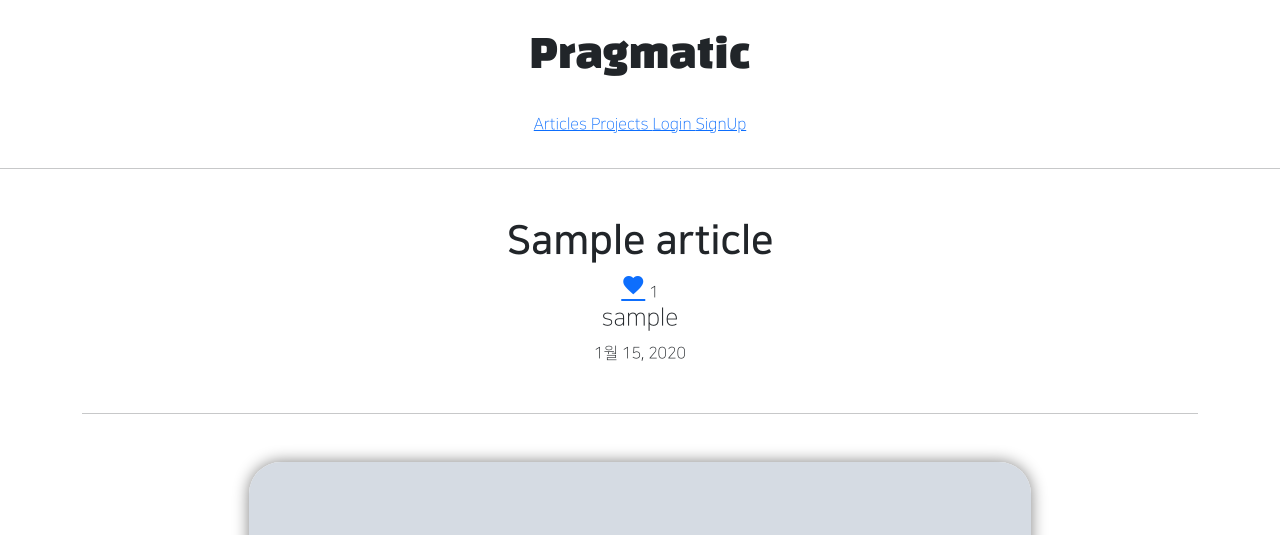
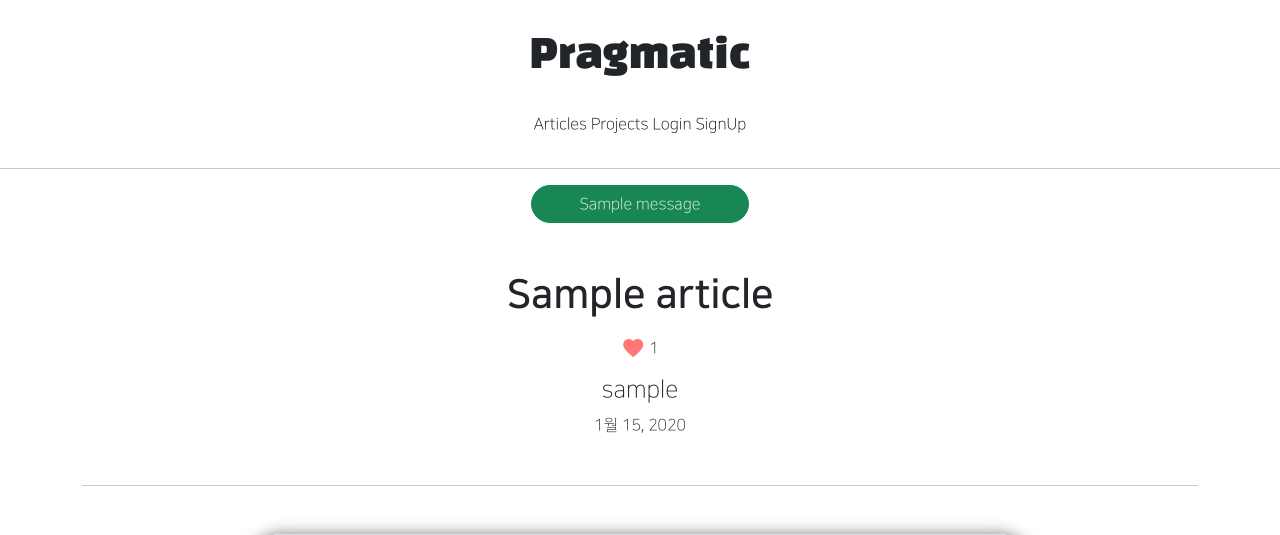
Before and after one commit to 21nkyu/gis_1ban_111, a Django app: page /articles/detail/1 in a window 1280 px wide. Shown: the top 535 px of the page. Run offline with Django 3.2, Linux system fonts and the light colour scheme; tables that the repository leaves empty hold one stand-in row (values such as "Sample post"); grey boxes marked "Sample" are stand-in pictures; one stand-in notice (Sample message) is shown; parts of the project's set-up code (start-up, migrations or seed data) failed here and were passed over; some libraries are stand-ins or nearby versions.

Commit message:
2021 08 25 001~002 1ban class commit 085~086

```diff
--- a/articleapp/templates/articleapp/detail.html
+++ b/articleapp/templates/articleapp/detail.html
@@ -7,12 +7,15 @@
         <div class="my-5"> {# y축 마진 5 #}
             {#            제목/ 글쓴ㅇ;/ 날자#}
             <h1 class="NNS_B">{{ target_article.title }}</h1>
-            <div>
+            <div class="my-3">
                 <a href="{% url 'likeapp:article_like' article_pk=target_article.pk %}"
-                   class="material-icons">
+                   class="material-icons"
+                   style="vertical-align: middle; color: #f77">
                     favorite
                 </a>
-                {{ target_article.like }}
+                <span style="vertical-align: middle;">
+                    {{ target_article.like }}
+                </span>
             </div>
             <h4>{{ target_article.writer.profile.nickname }}</h4>
             <p>{{ target_article.created_at }}</p>
--- a/likeapp/models.py
+++ b/likeapp/models.py
@@ -12,5 +12,6 @@ class LikeRecord(models.Model):
                                 related_name='like_record', null=False)
     #db단에 조건추가 한게시글에는 하나의 좋아요만 가능하도록
     # 유니크 하게 쌍으로 연결해준다
+
     class Meta:
         unique_together = ['user', 'article']
--- a/static/base.css
+++ b/static/base.css
@@ -77,3 +77,12 @@
 /*@media(미디어쿼리) 우리가 접속하는 기기의 정보?  기기가 500px이하일 때 이 css태크가 적용하도록 해줄것이다 rem =  rootem */
 
 /*수평 수직 위치 그림자 위치 그림자 색깔*/
+
+a{
+    text-decoration: none;
+    color: black;
+}
+/*텍스트를 꾸미는 것을 하지 않겠다 text-decoration none 언더라인을 적용하지 않는다*/
+a:hover{
+    color: black;
+}
--- a/templates/base.html
+++ b/templates/base.html
@@ -7,6 +7,16 @@
     {% include 'header.html' %}
 
     <hr>
+
+    {% for message in messages %}
+        <div class="text-center">
+            <div class="btn btn-success rounded-pill px-5">
+                {{ message }}
+            </div>
+        </div>
+{#    장고 통합기능 이기때문에 모든messages는 접근가능하다 우리가 넣은 위치는 헤더 hr 그 밑임#}
+    {% endfor %}
+
 
     {% block content %}
     {% endblock %}
```
Also changed, not shown: likeapp/views.py (+8 -4 lines).
